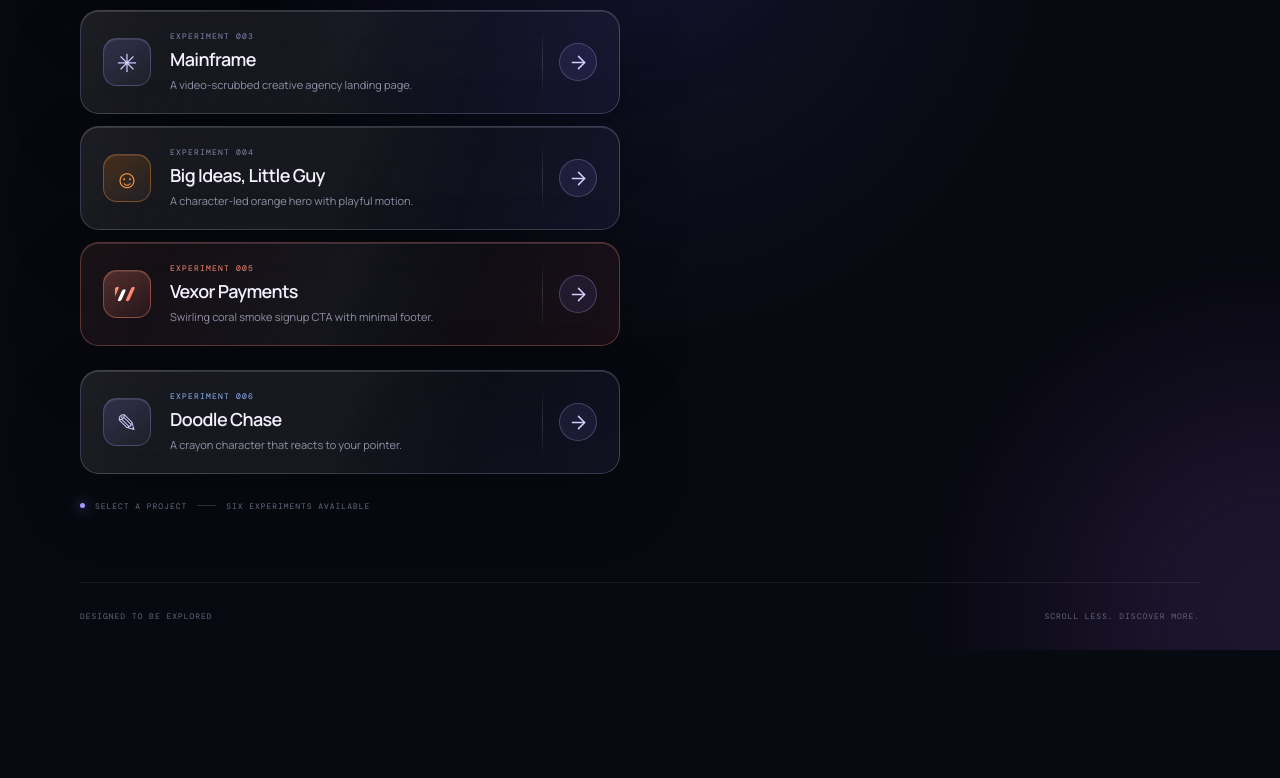
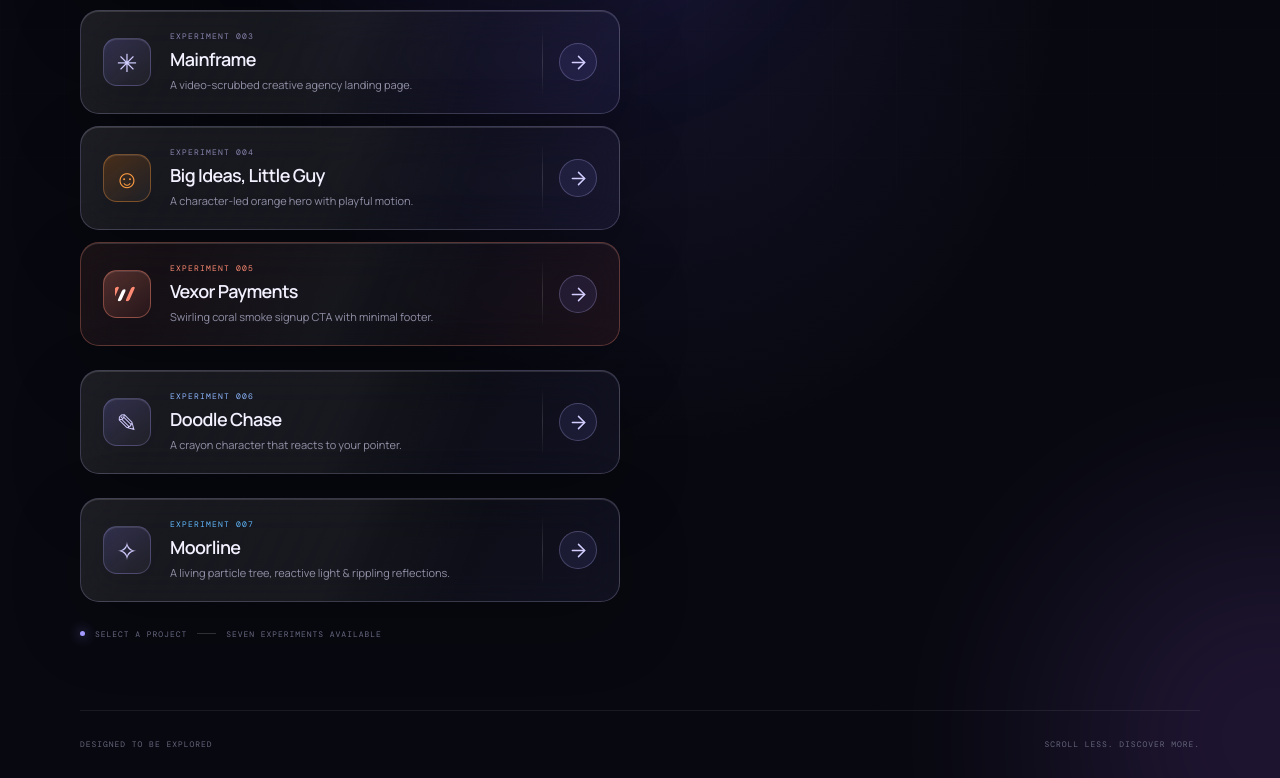
Before and after one commit to abinannd/trial, a React (Vite) app: page / in a window 1280 px wide. Shown: the part 675-1453 px from the top of the page. Before the commit the page ends 1325 px from the top, so only its background shows below. Built offline with nearby package versions, Linux system fonts and the light colour scheme; a web font is replaced by a local one.

Commit message:
Wire Moorline as Experiment 007

```diff
--- a/src/App.tsx
+++ b/src/App.tsx
@@ -16,6 +16,7 @@ import { MainframeExperiment } from './components/ui/mainframe-experiment'
 import { CharacterHeroExperiment } from './components/ui/character-hero'
 import { VexorExperiment } from './components/ui/vexor-experiment'
 import { DoodleChaseExperiment } from './components/ui/doodle-chase-experiment'
+import { MoorlineExperiment } from './components/ui/moorline-experiment'
 
 const glyphs = ['✳', '⌘', '⟡', '⌬', '⧖', '◈', '⎔', '⌁', '✺', '⟢', '⊹', '⏣']
 
@@ -26,6 +27,7 @@ function IntroPage({
   onEnterCharacter,
   onEnterVexor,
   onEnterDoodle,
+  onEnterMoorline,
 }: {
   onEnter: () => void
   onEnterCursor: () => void
@@ -33,6 +35,7 @@ function IntroPage({
   onEnterCharacter: () => void
   onEnterVexor: () => void
   onEnterDoodle: () => void
+  onEnterMoorline: () => void
 }) {
   return (
     <main className="intro-shell">
@@ -186,8 +189,15 @@ function IntroPage({
           <span className="panel-arrow"><ArrowRight size={21} strokeWidth={1.7} /></span><span className="panel-edge" />
         </button>
 
+        {/* Experiment 007: Moorline */}
+        <button className="project-panel experiment-seven-panel" type="button" onClick={onEnterMoorline} aria-label="Open Moorline particle experience">
+          <span className="panel-symbol experiment-seven-symbol"><span aria-hidden="true" style={{ fontSize: 25, lineHeight: 1 }}>✧</span></span>
+          <span className="panel-copy"><span className="panel-overline" style={{ color: '#62baff' }}>EXPERIMENT 007</span><span className="panel-title">Moorline</span><span className="panel-description">A living particle tree, reactive light & rippling reflections.</span></span>
+          <span className="panel-arrow"><ArrowRight size={21} strokeWidth={1.7} /></span><span className="panel-edge" />
+        </button>
+
         <div className="intro-bottom-note">
-          <span className="note-pulse" /> SELECT A PROJECT <span className="note-divider" /> SIX EXPERIMENTS AVAILABLE
+          <span className="note-pulse" /> SELECT A PROJECT <span className="note-divider" /> SEVEN EXPERIMENTS AVAILABLE
         </div>
       </section>
 
@@ -314,12 +324,15 @@ export default function App() {
   const [showCharacter, setShowCharacter] = useState(false)
   const [showVexor, setShowVexor] = useState(false)
   const [showDoodle, setShowDoodle] = useState(false)
+  const [showMoorline, setShowMoorline] = useState(false)
 
   // Support direct deep linking via URL hash
   useState(() => {
     if (typeof window !== 'undefined') {
       const hash = window.location.hash.toLowerCase()
-      if (hash === '#doodle' || hash === '#experiment-6' || hash === '#006') {
+      if (hash === '#moorline' || hash === '#experiment-7' || hash === '#007') {
+        setShowMoorline(true)
+      } else if (hash === '#doodle' || hash === '#experiment-6' || hash === '#006') {
         setShowDoodle(true)
       } else if (hash === '#vexor' || hash === '#experiment-5' || hash === '#005') {
         setShowVexor(true)
@@ -337,6 +350,7 @@ export default function App() {
 
   const resetAll = () => {
     setShowDoodle(false)
+    setShowMoorline(false)
     setShowVexor(false)
     setShowCharacter(false)
     setShowMainframe(false)
@@ -347,6 +361,7 @@ export default function App() {
     }
   }
 
+  if (showMoorline) return <MoorlineExperiment onBack={resetAll} />
   if (showDoodle) return <DoodleChaseExperiment onBack={resetAll} />
   if (showVexor) return <VexorExperiment onBack={resetAll} />
   if (showCharacter) return <CharacterHeroExperiment onBack={resetAll} />
@@ -360,6 +375,10 @@ export default function App() {
       onEnterCursor={() => setShowCursorExperiment(true)}
       onEnterMainframe={() => setShowMainframe(true)}
       onEnterCharacter={() => setShowCharacter(true)}
+      onEnterMoorline={() => {
+        window.location.hash = 'moorline'
+        setShowMoorline(true)
+      }}
       onEnterDoodle={() => {
         window.location.hash = 'doodle'
         setShowDoodle(true)
```
